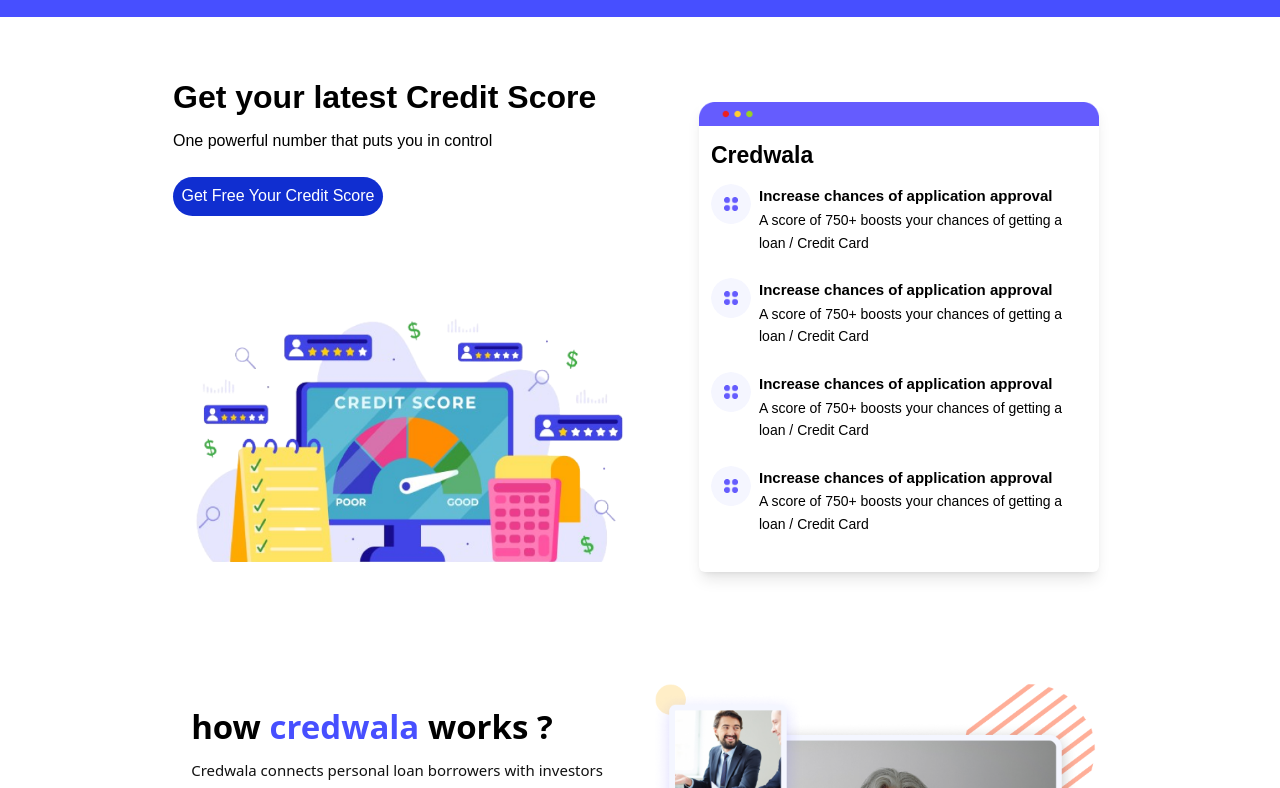
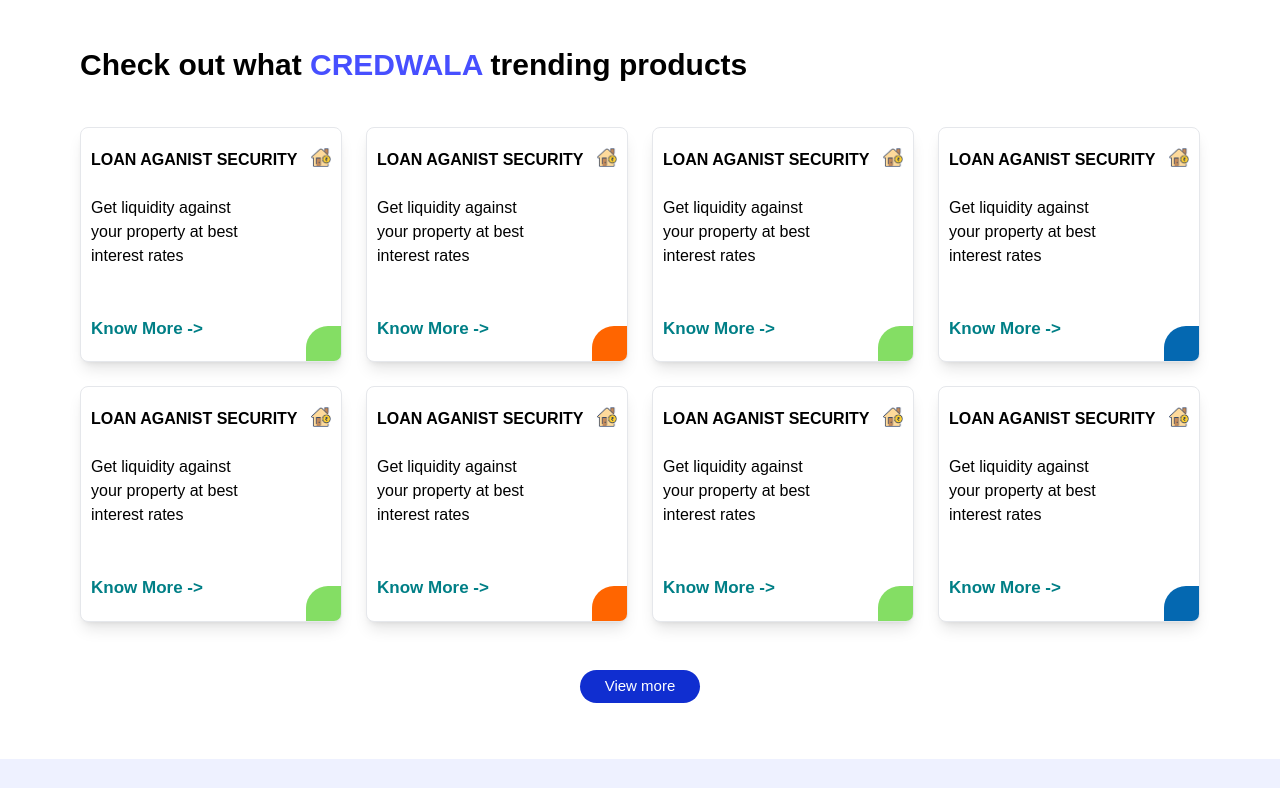
Before and after one commit to rohit-selokar/CREADWALA, a React (Vite) app: page /about in a window 1280 px wide. Shown: the part 632-1420 px from the top of the page. Built offline with nearby package versions, Linux system fonts and the light colour scheme.

Commit message:
annimated card

```diff
--- a/src/App.jsx
+++ b/src/App.jsx
@@ -8,6 +8,7 @@
 import Loan from './components/Loan'
 import Slide from './components/Slide'
 import Footer from './components/Footer'
+import Product from './components/Product'
 // import { Route, Routes } from 'react-router-dom'
 // import Home from './pages/Home'
 // import About from './pages/About'
@@ -23,12 +24,14 @@
 
       <First/>
       <Second/>
+      <Product/>
       <Third/>
       <Work/>
       <Loan/>
       <Cards/>
       <Slide/>
       <Footer/>
+
     </>
   )
 }
--- a/src/app.css
+++ b/src/app.css
@@ -10,7 +10,6 @@
 .animate-slide-Right {
   animation: slideRight 30s linear infinite;
 }
-
 
 @keyframes slideLeft {
   from {
@@ -30,3 +29,104 @@
   transition: 0.2s ease;
   box-shadow: 8px 8px 0px rgba(0, 0, 0, 0.8); /* Adjust the shadow color and strength */
 }
+
+/* Product Cards */
+
+
+.ag-courses-item_link {
+  display: block;
+  padding: 20px 10px;
+  background-color: white;
+  overflow: hidden;
+  position: relative;
+}
+
+.ag-courses-item_link:hover,
+.ag-courses-item_link:hover .ag-courses-item_date {
+  text-decoration: none;
+  color: #fff;
+  /* font-size: 16px; */
+}
+
+.ag-courses-item_link:hover .ag-courses-item_bg {
+  -webkit-transform: scale(10);
+  -ms-transform: scale(10);
+  transform: scale(10);
+}
+.ag-courses-item_title {
+  overflow: hidden;
+  z-index: 1;
+  position: relative;
+}
+
+.ag-courses-item_bg {
+  height: 110px;
+  width: 110px;
+  background-color: #84DE64;
+
+  z-index: 1;
+  position: absolute;
+  bottom: -75px;
+  right: -75px;
+
+  border-radius: 20%;
+
+  -webkit-transition: all 1s ease;
+  -o-transition: all 1s ease;
+  transition: all 1s ease;
+}
+.ag-courses_item:nth-child(2n) .ag-courses-item_bg {
+  background-color: #FF6500;
+}
+.ag-courses_item:nth-child(3n) .ag-courses-item_bg {
+  background-color: #84DE64;
+}
+.ag-courses_item:nth-child(4n) .ag-courses-item_bg {
+  background-color: #0468B1;
+}
+.ag-courses_item:nth-child(5n) .ag-courses-item_bg {
+  background-color: #84DE64;
+}
+.ag-courses_item:nth-child(6n) .ag-courses-item_bg {
+  background-color: #FF6500;
+}
+.ag-courses_item:nth-child(7n) .ag-courses-item_bg {
+  background-color: #84DE64;
+}
+.ag-courses_item:nth-child(8n) .ag-courses-item_bg {
+  background-color: #0468B1;
+}
+
+/* @media only screen and (max-width: 979px) {
+  .ag-courses_item {
+    -ms-flex-preferred-size: calc(50% - 30px);
+    flex-basis: calc(50% - 30px);
+  }
+  .ag-courses-item_title {
+    font-size: 24px;
+  }
+}
+
+@media only screen and (max-width: 767px) {
+  .ag-format-container {
+    width: 96%;
+  }
+}
+@media only screen and (max-width: 639px) {
+  .ag-courses_item {
+    -ms-flex-preferred-size: 100%;
+    flex-basis: 100%;
+  }
+  .ag-courses-item_title {
+    min-height: 72px;
+    line-height: 1;
+
+    font-size: 24px;
+  }
+  .ag-courses-item_link {
+    padding: 22px 40px;
+  }
+  .ag-courses-item_date-box {
+    font-size: 16px;
+  }
+} */
--- a/src/components/Cards.jsx
+++ b/src/components/Cards.jsx
@@ -7,9 +7,9 @@
 
 const Cards = () => {
   return (
-    <div className='mx-7 my-10 lg:mx-20 xl:mx-64'>
-      <p className='font-bold text-center text-[25px] my-3 xl:text-[33px]'>Bringing You the <span className='text-[#112FD1]'>Best</span> of Finances</p>
-      <div className='grid gap-5 md:grid-cols-2 my-6'>
+    <div className=' mx-7 my-10 lg:px-20 xl:px-56'>
+      <p className='font-bold text-center text-[25px] my-3 lg:text-[34px] xl:text-[35px]'>Bringing You the <span className='text-[#112FD1]'>Best</span> of Finances</p>
+      <div className=' grid gap-5 md:grid-cols-2 my-6'>
         <img src={home} className='shadow-card cursor-pointer'/>
         <img src={credit} className='shadow-card cursor-pointer'/>
         <img src={business} className='shadow-card cursor-pointer'/>
--- /dev/null
+++ b/src/components/Product.jsx
@@ -0,0 +1,196 @@
+import React from "react";
+import "../app.css";
+import house from "../assets/house.png";
+
+const Product = () => {
+  return (
+    <div className="my-14 font-manrope mx-8 md:mx-16 lg:mx-20 xl:mx-26">
+      <p className="text-[25px] text-center md:text-start font-bold lg:my-10 lg:text-[30px]">Check out what <span className="text-[#474FFF]">CREDWALA</span> trending products</p>
+
+      <div className="my-6 grid gap-6 md:grid-cols-2 lg:grid-cols-3 xl:grid-cols-4">
+        <div className="ag-courses_item">
+          <div className="ag-courses-item_link rounded-lg border shadow-lg">
+            <div className="ag-courses-item_bg" />
+            <div className=" ag-courses-item_title">
+              <div className="flex">
+                <div>
+                  <p className="font-bold text-[16px]">LOAN AGANIST SECURITY</p>
+                  <p className="my-6 pr-14">
+                    Get liquidity against your property at best interest rates
+                  </p>
+                </div>
+                <div>
+                  <img src={house} />
+                </div>
+              </div>
+              <p className="ag-courses-item_date mt-6 text-[#007F86] text-[17px] font-semibold">
+                Know More {"->"}
+              </p>
+            </div>
+          </div>
+        </div>
+
+        <div className="ag-courses_item">
+          <div className="ag-courses-item_link rounded-lg border shadow-lg">
+            <div className="ag-courses-item_bg" />
+            <div className=" ag-courses-item_title">
+              <div className="flex">
+                <div>
+                  <p className="font-bold text-[16px]">LOAN AGANIST SECURITY</p>
+                  <p className="my-6 pr-14">
+                    Get liquidity against your property at best interest rates
+                  </p>
+                </div>
+                <div>
+                  <img src={house} />
+                </div>
+              </div>
+              <p className="ag-courses-item_date mt-6 text-[#007F86] text-[17px] font-semibold">
+                Know More {"->"}
+              </p>
+            </div>
+          </div>
+        </div>
+
+        <div className="ag-courses_item">
+          <div className="ag-courses-item_link rounded-lg border shadow-lg">
+            <div className="ag-courses-item_bg" />
+            <div className=" ag-courses-item_title">
+              <div className="flex">
+                <div>
+                  <p className="font-bold text-[16px]">LOAN AGANIST SECURITY</p>
+                  <p className="my-6 pr-14">
+                    Get liquidity against your property at best interest rates
+                  </p>
+                </div>
+                <div>
+                  <img src={house} />
+                </div>
+              </div>
+              <p className="ag-courses-item_date mt-6 text-[#007F86] text-[17px] font-semibold">
+                Know More {"->"}
+              </p>
+            </div>
+          </div>
+        </div>
+
+        <div className="ag-courses_item">
+          <div className="ag-courses-item_link rounded-lg border shadow-lg">
+            <div className="ag-courses-item_bg" />
+            <div className=" ag-courses-item_title">
+              <div className="flex">
+                <div>
+                  <p className="font-bold text-[16px]">LOAN AGANIST SECURITY</p>
+                  <p className="my-6 pr-14">
+                    Get liquidity against your property at best interest rates
+                  </p>
+                </div>
+                <div>
+                  <img src={house} />
+                </div>
+              </div>
+              <p className="ag-courses-item_date mt-6 text-[#007F86] text-[17px] font-semibold">
+                Know More {"->"}
+              </p>
+            </div>
+          </div>
+        </div>
+
+        <div className="ag-courses_item">
+          <div className="ag-courses-item_link rounded-lg border shadow-lg">
+            <div className="ag-courses-item_bg" />
+            <div className=" ag-courses-item_title">
+              <div className="flex">
+                <div>
+                  <p className="font-bold text-[16px]">LOAN AGANIST SECURITY</p>
+                  <p className="my-6 pr-14">
+                    Get liquidity against your property at best interest rates
+                  </p>
+                </div>
+                <div>
+                  <img src={house} />
+                </div>
+              </div>
+              <p className="ag-courses-item_date mt-6 text-[#007F86] text-[17px] font-semibold">
+                Know More {"->"}
+              </p>
+            </div>
+          </div>
+        </div>
+
+        <div className="ag-courses_item">
+          <div className="ag-courses-item_link rounded-lg border shadow-lg">
+            <div className="ag-courses-item_bg" />
+            <div className=" ag-courses-item_title">
+              <div className="flex">
+                <div>
+                  <p className="font-bold text-[16px]">LOAN AGANIST SECURITY</p>
+                  <p className="my-6 pr-14">
+                    Get liquidity against your property at best interest rates
+                  </p>
+                </div>
+                <div>
+                  <img src={house} />
+                </div>
+              </div>
+              <p className="ag-courses-item_date mt-6 text-[#007F86] text-[17px] font-semibold">
+                Know More {"->"}
+              </p>
+            </div>
+          </div>
+        </div>
+
+        <div className="ag-courses_item">
+          <div className="ag-courses-item_link rounded-lg border shadow-lg">
+            <div className="ag-courses-item_bg" />
+            <div className=" ag-courses-item_title">
+              <div className="flex">
+                <div>
+                  <p className="font-bold text-[16px]">LOAN AGANIST SECURITY</p>
+                  <p className="my-6 pr-14">
+                    Get liquidity against your property at best interest rates
+                  </p>
+                </div>
+                <div>
+                  <img src={house} />
+                </div>
+              </div>
+              <p className="ag-courses-item_date mt-6 text-[#007F86] text-[17px] font-semibold">
+                Know More {"->"}
+              </p>
+            </div>
+          </div>
+        </div>
+
+        <div className="ag-courses_item">
+          <div className="ag-courses-item_link rounded-lg border shadow-lg">
+            <div className="ag-courses-item_bg" />
+            <div className=" ag-courses-item_title">
+              <div className="flex">
+                <div>
+                  <p className="font-bold text-[16px]">LOAN AGANIST SECURITY</p>
+                  <p className="my-6 pr-14">
+                    Get liquidity against your property at best interest rates
+                  </p>
+                </div>
+                <div>
+                  <img src={house} />
+                </div>
+              </div>
+              <p className="ag-courses-item_date mt-6 text-[#007F86] text-[17px] font-semibold">
+                Know More {"->"}
+              </p>
+            </div>
+          </div>
+        </div>
+      </div>
+      <div className="text-center lg:mt-12">
+      <button className="bg-[#102ED0] text-white text-[15px] w-[120px] h-[33px] rounded-full">
+      View more
+        </button>
+      </div>
+    </div>
+  );
+};
+
+export default Product;
--- a/src/components/Second.jsx
+++ b/src/components/Second.jsx
@@ -6,7 +6,7 @@
 
 const Second = () => {
   return (
-    <div className="bg-[#474FFF] text-white text-[13px] font-semibold font-manrope grid grid-cols-2 gap-2 p-2 md:grid-cols-3 lg:grid-cols-4 xl:px-[80px]">
+    <div className="bg-[#474FFF] text-white text-[13px] font-semibold font-manrope grid grid-cols-2 gap-2 p-2 md:grid-cols-4 lg:grid-cols-4 xl:px-[80px]">
       <div className="flex p-2 items-center lg:justify-center">
         <img src={img1} />
         <p className="pl-2">150+ Banks</p>
--- a/src/components/Slide.jsx
+++ b/src/components/Slide.jsx
@@ -8,7 +8,7 @@
 const Slide = () => {
   return (
     <div className="text-center py-6 bg-[#e3faf5]">
-      <p className="font-bold text-[25px] lg:text-[33px] md:mx-52 lg:mx-72 xl:mx-[35%]">
+      <p className="font-bold text-[25px] lg:text-[33px] md:mx-52 lg:mx-72 xl:mx-[34%]">
         <span className="text-[#474FFF]">Our partners</span> from across the
         industry
       </p>
--- a/src/components/Third.jsx
+++ b/src/components/Third.jsx
@@ -2,9 +2,11 @@
 import img1 from "../assets/6229553-removebg-preview 1.png";
 import img2 from "../assets/icon.png";
 import img3 from "../assets/head shape.png";
+
+
 const Third = () => {
   return (
-    <div className="font-manrope my-10 bg-[#FFFFFF] lg:flex lg:p-4 lg:items-center lg:justify-center">
+    <div className="font-manrope my-10 bg-[#EEF1FF] lg:flex lg:p-4 lg:items-center lg:justify-center">
       <div className=" lg:flex lg:flex-col mx-6">
         <div className="lg:order-2 lg:my-6 lg:py-4">
           <img
@@ -13,12 +15,12 @@
           />
         </div>
 
-        <div className="text-center lg:order-1 lg:text-start">
-          <p className="text-[25px] font-semibold lg:text-[32px]">
+        <div className="text-center lg:order-1 lg:text-start xl:mx-10">
+          <p className="text-[25px] font-semibold lg:text-[34px]">
             Get your latest Credit Score
           </p>
           <p className="my-2">One powerful number that puts you in control</p>
-          <button className="bg-[#102ED0] text-white w-[210px] h-[39px] my-4 rounded-full">
+          <button className="bg-[#102ED0] text-[15px] text-white w-[210px] h-[39px] my-4 rounded-full">
             Get Free Your Credit Score
           </button>
         </div>
--- a/src/components/Work.jsx
+++ b/src/components/Work.jsx
@@ -7,9 +7,9 @@
 const Work = () => {
   return (
     <div className=" lg:flex lg:mx-8 items-center justify-center">
-      <div className="mx-8">
+      <div className="mx-8 xl:pr-32">
         <div className="text-center my-4  lg:text-start lg:my-8">
-          <p className="text-[25px] font-bold lg:text-[33px]">
+          <p className="text-[25px] font-bold lg:text-[34px] xl:text-[35px]">
             how <span className="text-[#474FFF]">credwala</span> works ?
           </p>
           <p className="text-[#111111] text-[15px] lg:my-2">
@@ -38,7 +38,7 @@
         </div>
       </div>
       <div className=" md:mx-32 lg:mx-0">
-        <img src={work} className="md:h-96" />
+        <img src={work} className="md:h-96 lg:h-80" />
       </div>
     </div>
   );
```
Also changed, not shown: src/components/First.jsx (+6 -6 lines), src/components/Loan.jsx (+4 -4 lines), src/assets/house.png (added). Lines whose indentation alone changed are shown as unchanged.
